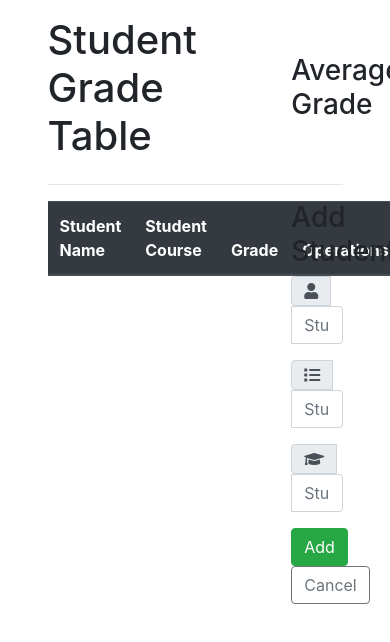
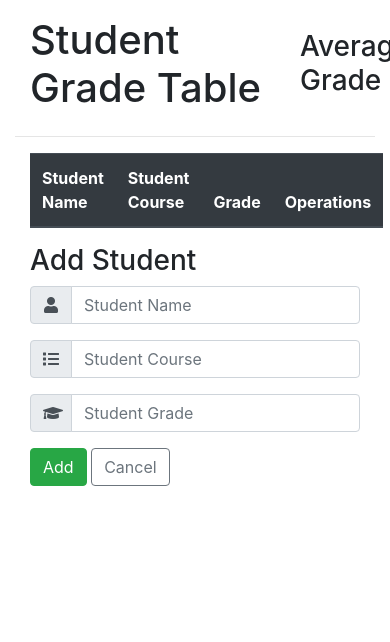
Before and after one commit to johnnyung91/student-grade-table, a plain HTML site: page index.html in a window 390 px wide. Drawn offline with nearby package versions, Linux system fonts and the light colour scheme; no server answers.

Commit message:
changed table and form div's to have class col-lg-# for media queries, stacks on resize; removed col-10 from container-all

```diff
--- a/index.html
+++ b/index.html
@@ -6,13 +6,14 @@
             href="https://cdnjs.cloudflare.com/ajax/libs/twitter-bootstrap/4.4.1/css/bootstrap.min.css"
         />
         <link rel="stylesheet" href="https://cdnjs.cloudflare.com/ajax/libs/font-awesome/5.12.1/css/all.min.css" />
+        <link rel="stylesheet" href="style.css">
         <meta charset="UTF-8" />
         <meta name="viewport" content="width=device-width, initial-scale=1.0" />
         <title>Student Grade Table</title>
     </head>
     <body>
-        <div class="container container-all col-10 mx-auto mt-3">
-            <header class="header-container">
+        <div class="container container-all mt-3">
+            <header class="container">
                 <div class="row align-items-center">
                     <div class="col-9">
                         <h1>Student Grade Table</h1>
@@ -25,9 +26,9 @@
 
             <hr />
 
-            <div class="student-container">
+            <div class="container">
                 <div class="row">
-                    <div class="col-9">
+                    <div class="col-lg-9">
                         <table class="table table-hover">
                             <thead class="thead-dark">
                                 <tr>
@@ -41,7 +42,7 @@
                         </table>
                         <p class="d-none">No Grades Recorded</p>
                     </div>
-                    <div class="col-3">
+                    <div class="col-lg-3">
                         <form action="">
                             <h3>Add Student</h3>
                             <div class="input-group mb-3">
--- /dev/null
+++ b/style.css
@@ -0,0 +1,3 @@
+.fa {
+    width: 16px;
+}
```
